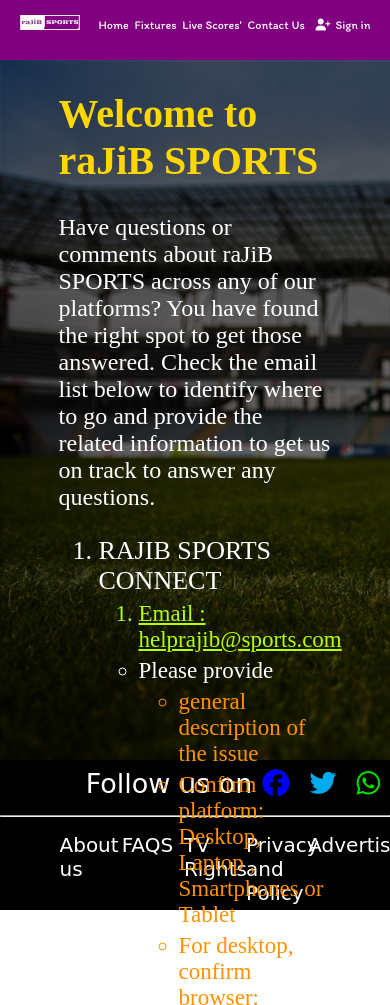
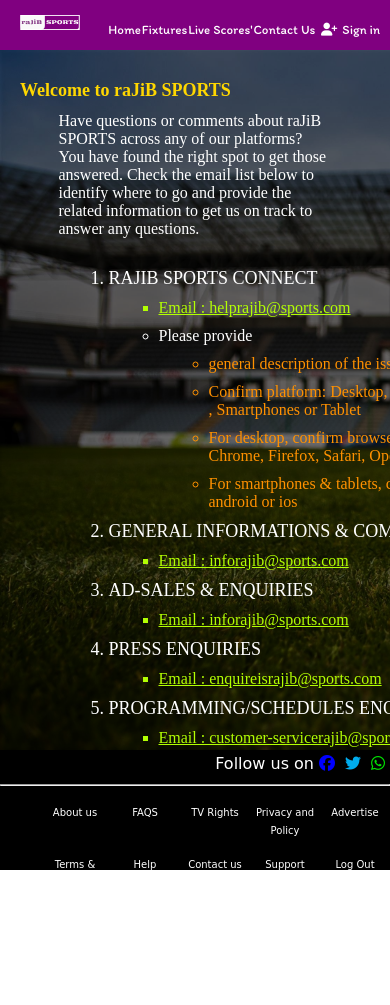
Before and after one commit to rajib010/raJiBsports, a plain HTML site: page rajib sports/contact.html in a window 390 px wide. Shown: the top 1005 px of the page. After the commit the page ends 890 px from the top, so only its background shows below. Drawn offline with Linux system fonts and the light colour scheme.

Commit message:
final changes

```diff
--- a/rajib sports/css/contact.css
+++ b/rajib sports/css/contact.css
@@ -135,7 +135,7 @@ main .emails{
     margin-block-end: 0px;
 }
 .emails ul{
-    list-style:decimal;
+    list-style: decimal;
     margin-top: 5px;
 }
 .emails ul li{
@@ -145,7 +145,7 @@ main .emails{
     color: white;
 }
 ul li .mails{
-    list-style: dis;
+    list-style: square;
     text-decoration: underline;
     color: rgb(179, 255, 3);
 }
@@ -168,8 +168,6 @@ footer{
     background-color:black;
     width: 100%;
     height: 150px;
-
-
 }
 .follow{
     color: white;
@@ -214,3 +212,69 @@ footer{
 .lists ul li a:hover{
     color: gold;
 }
+
+@media (max-width: 500px) {
+    header{
+        width: 100%;
+        height: 60px;
+    }
+    header .logo img{
+        width: 100px;
+    }
+    .logo{
+        width: 15%;
+    }
+    header nav {
+        width: 80%;
+        margin: auto;
+    }
+    header ul li a{
+        font-size: 13px;
+    }
+    main h2{
+        font-size: 18px;
+        width: 80%;
+        margin: -10px;
+    }
+    main p{
+        font-size: 16px;
+        margin-top: -19px;
+    }
+    .emails ul li{
+        /* margin:  10px; */
+        font-size: 18px;
+        width: 350px;
+        margin: 10px;
+    }
+    .emails ul li ul li{
+        font-size: 16px;
+    }
+    footer{
+        width: 100%;
+        height: 120px;
+    }
+    footer .follow{
+        font-size: 16px;
+    }
+    .follow i{
+        padding: 5px;
+    }
+    .lists{
+        width: 100%;
+    }
+    .lists li{
+        width: 100px;
+        text-align: center;
+
+    }
+    .lists ul li a{
+
+        font-size: 10px;
+    }
+}
+@media (min-width: 500px){
+    header{
+        width: 100%;
+        height: 60px;
+    }
+}
--- a/rajib sports/style.css
+++ b/rajib sports/style.css
@@ -22,44 +22,6 @@ header .logo img {
 header nav {
     width: 80%;
 }
-
-@media(max-width:550px) {
-    header {
-        width: 100%;
-        height: 50px;
-    }
-
-    header .logo img {
-        width: 20px;
-        height: 15px;
-        margin-left: 0px;
-    }
-
-    header nav {
-        width: 80%;
-        justify-content: space-around;
-        font-size: x-small;
-    }
-}
-
-@media (max-width:1000px) {
-    header {
-        width: 100%;
-        height: 60px;
-    }
-
-    header .logo img {
-        width: 100px;
-    }
-
-    header nav {
-        width: 80%;
-        justify-content: space-around;
-
-    }
-
-}
-
 nav ul li a {
     color: white;
     text-decoration: none;
@@ -113,13 +75,6 @@ ul li img {
     background-color: red;
     height: 20px;
 }
-
-@media(max-width:650px) {
-    .header2 {
-        display: none;
-    }
-}
-
 .header2 a {
     color: white;
     text-decoration: none;
@@ -135,14 +90,6 @@ body {
     width: 100%;
     min-height: 500px;
 }
-
-@media(min-width:1000px) {
-    body {
-        width: 100%;
-        min-height: 600px
-    }
-}
-
 .top-container {
     width: 100%;
     height: 580px;
@@ -153,32 +100,13 @@ body {
 }
 
 aside {
-    width: 20%;
+    width: 23%;
     height: 750px;
     background-color: rgb(46, 19, 19);
 
 }
 
-@media (min-width: 800px) {
-    aside {
-        /* width: 18%; */
-        margin-right: 10px;
-    }
 
-    aside ul p {
-        font-size: 10px;
-    }
-
-    aside ul li a {
-        font-size: 2em;
-    }
-}
-
-@media (max-width:700px) {
-    aside {
-        display: none;
-    }
-}
 
 aside h3 {
     text-align: center;
@@ -242,7 +170,7 @@ main video {
 
 .links-container {
     width: 1030px;
-    margin-left: 309px;
+    margin-left: 331px;
     height: 175px;
     background-color: rgb(36, 30, 30);
     border-bottom-left-radius: 20px;
@@ -415,3 +343,60 @@ footer {
 .lists ul li a:hover {
     color: gold;
 }
+
+@media (max-width: 500px) {
+    header{
+        width: 100%;
+        height: 60px;
+    }
+    header .logo img{
+        width: 100px;
+    }
+    header nav {
+        width: 80%;
+        margin: auto;
+    }
+    header ul li a{
+        font-size: 13px;
+    }
+    .header2{
+        display: none;
+    }
+    .top-container{
+        width: 100%;
+
+    }
+    aside{
+        width: 20%;
+        height: 208px;
+    }
+    aside h3{
+        font-size: 8px;
+    }
+    aside ul p{
+        font-size: 8px;
+        min-width: 60px;
+        margin-left: -10px;
+    }
+    aside ul li a{
+        font-size: 8px;
+        margin-left: -30px;
+    }
+    aside img{
+        display: none;
+    }
+    aside .info{
+        display: none;
+    }
+    main{
+        width: 75%;
+        height: 100vh;
+    }
+    main video{
+        width: 100%;
+    }
+    .links-container{
+        width: 50%;
+        left: 0px;
+    }
+}
```
Also changed, not shown: rajib sports/index.html (+7 -6 lines).
